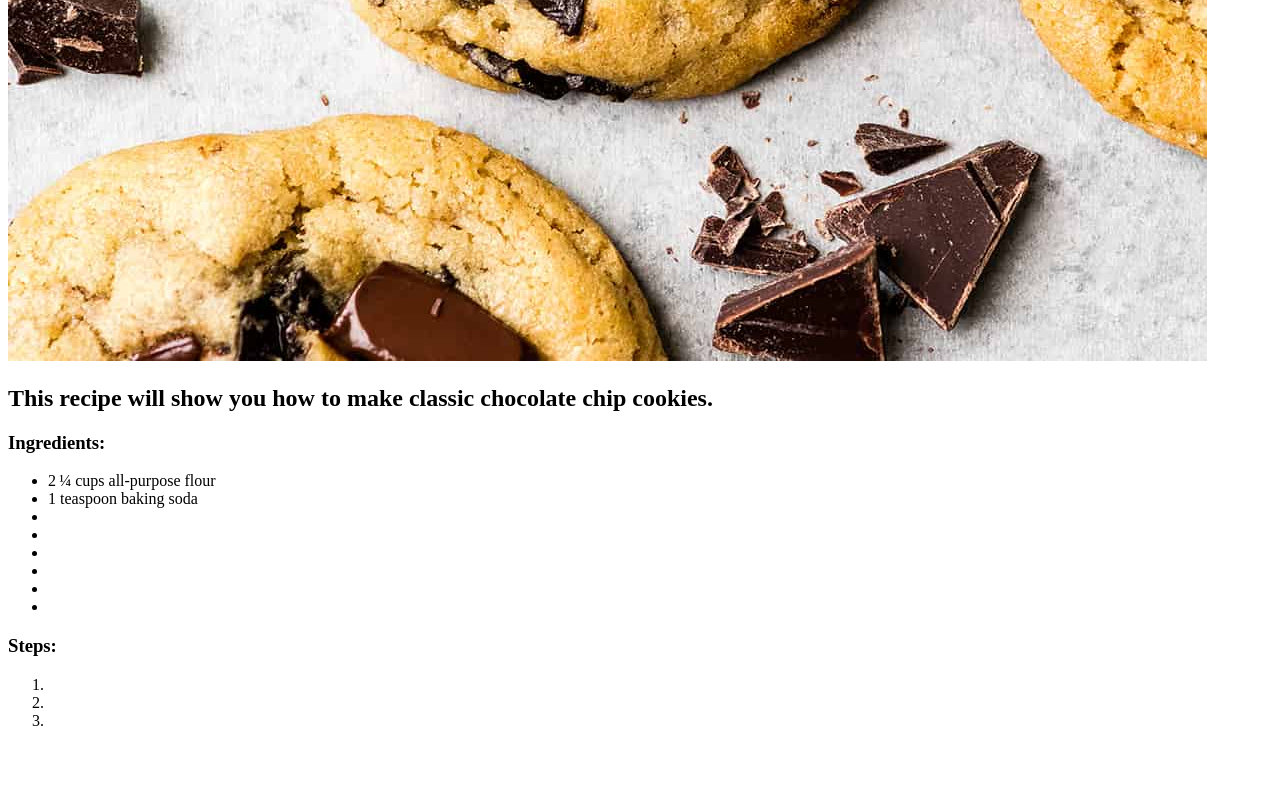
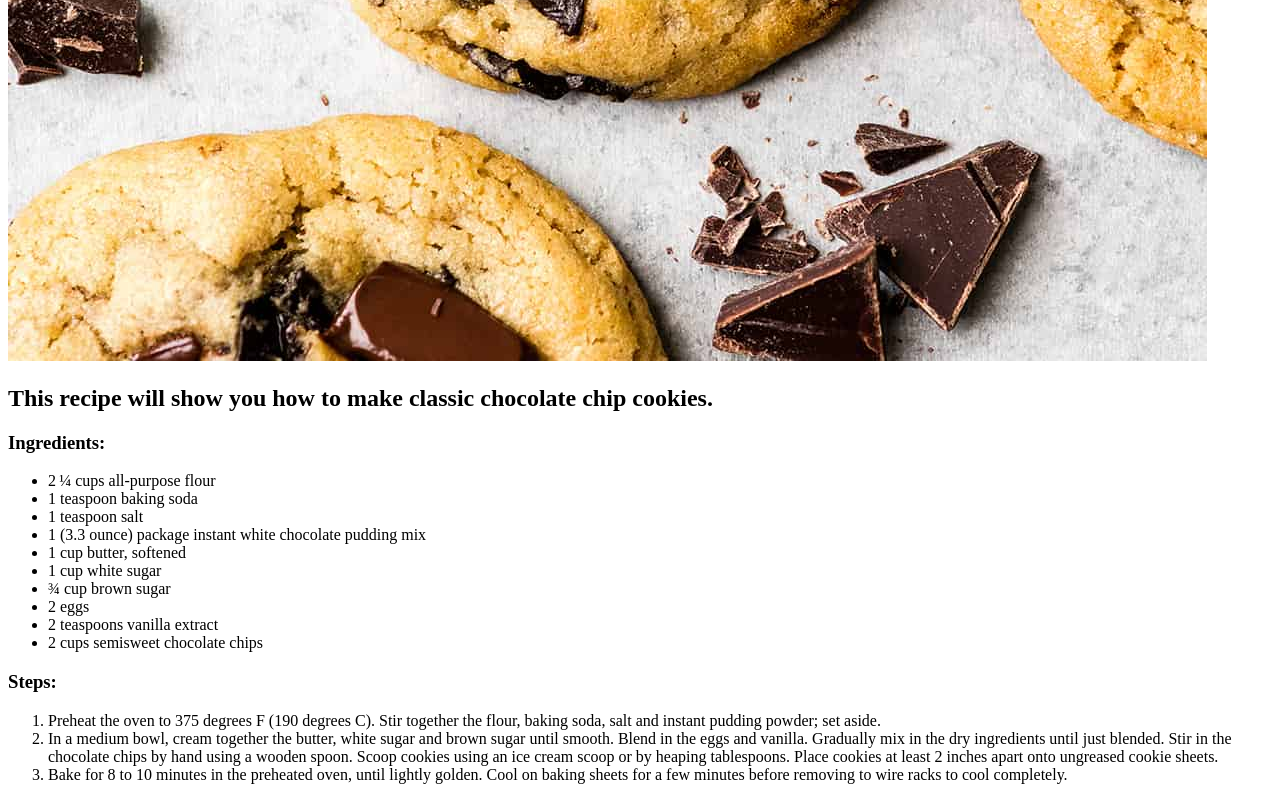
Before and after one commit to cave5/Recipes, a plain HTML site: page recipes/cookies.html in a window 1280 px wide. Shown: the part 918-1718 px from the top of the page. Before the commit the page ends 1664 px from the top, so only its background shows below. Drawn offline with Linux system fonts and the light colour scheme.

Commit message:
almost done cookies.html

```diff
--- a/recipes/cookies.html
+++ b/recipes/cookies.html
@@ -14,19 +14,21 @@
     <ul>
       <li>2 ¼ cups all-purpose flour</li>
       <li>1 teaspoon baking soda</li>
-      <li></li>
-      <li></li>
-      <li></li>
-      <li></li>
-      <li></li>
-      <li></li>
+      <li>1 teaspoon salt </li>
+      <li>1 (3.3 ounce) package instant white chocolate pudding mix </li>
+      <li>1 cup butter, softened </li>
+      <li>1 cup white sugar </li>
+      <li>¾ cup brown sugar </li>
+      <li>2 eggs </li>
+      <li>2 teaspoons vanilla extract </li>
+      <li>2 cups semisweet chocolate chips </li>
     </ul>
 
   <h3>Steps:</h3>
      <ol>
-         <li></li>
-         <li></li>
-         <li></li>
+         <li>Preheat the oven to 375 degrees F (190 degrees C). Stir together the flour, baking soda, salt and instant pudding powder; set aside.</li>
+         <li>In a medium bowl, cream together the butter, white sugar and brown sugar until smooth. Blend in the eggs and vanilla. Gradually mix in the dry ingredients until just blended. Stir in the chocolate chips by hand using a wooden spoon. Scoop cookies using an ice cream scoop or by heaping tablespoons. Place cookies at least 2 inches apart onto ungreased cookie sheets.</li>
+         <li>Bake for 8 to 10 minutes in the preheated oven, until lightly golden. Cool on baking sheets for a few minutes before removing to wire racks to cool completely.</li>
     </ol>
 </body>
 </html>
```
